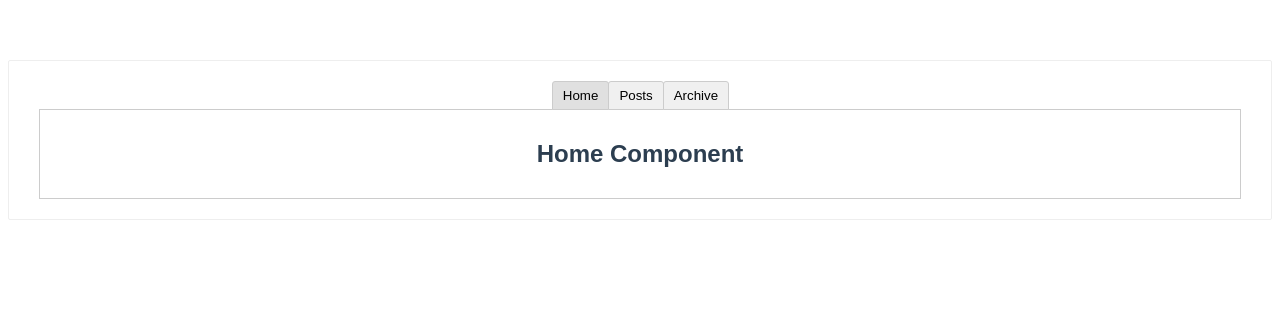
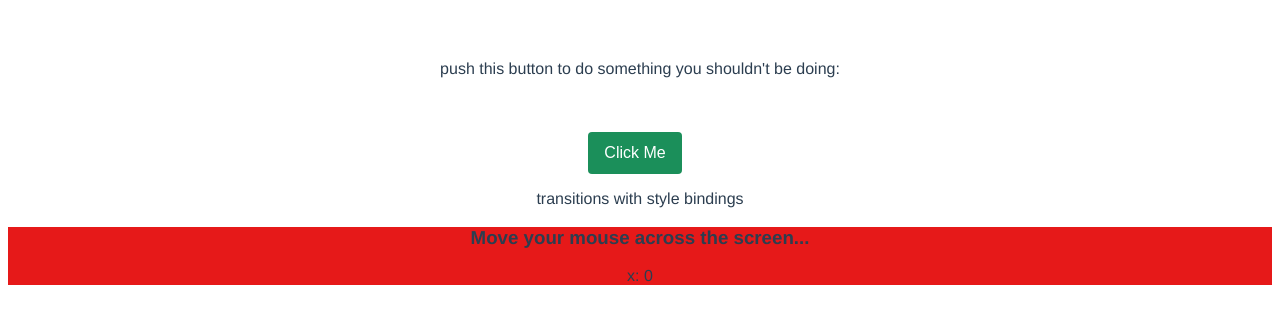
Before and after one commit to UyCode/vue3, a Vue app: page / in a window 1280 px wide. Shown: the top 324 px of the page. Built offline with nearby package versions, Linux system fonts and the light colour scheme.

Commit message:
feat(Transitions and Animation): css animation support

```diff
--- a/src/App.vue
+++ b/src/App.vue
@@ -1,15 +1,14 @@
 <template>
 	<div id="app">
-		<dynamic-component></dynamic-component>
+		<shake-button></shake-button>
 	</div>
 </template>
 
 <script>
-	import DynamicComponent from "./components/DynamicComponent";
-
+	import ShakeButton from "./components/ShakeButton";
 	export default {
 		components: {
-			DynamicComponent
+			ShakeButton,
 		},
 		data() {
 			return {
--- /dev/null
+++ b/src/components/ShakeButton.vue
@@ -0,0 +1,104 @@
+<template>
+    <div>
+        <p>push this button to do something you shouldn't be doing:</p>
+        <br/>
+        <div :class="{shake: noActivated}">
+            <button @click="noActivated = true">Click Me</button>
+            <span v-if="noActivated">Oh no!</span>
+        </div>
+
+        <p>transitions with style bindings</p>
+        <div @mousemove="xCoordinate"
+             :style="{backgroundColor: `hsl(${x}, 80%, 50%)`}"
+             class="movearea"
+        >
+            <h3>Move your mouse across the screen...</h3>
+            <p>x: {{x}}</p>
+        </div>
+    </div>
+</template>
+
+<script>
+    export default {
+        name: "ShackButton",
+        data() {
+            return {
+                noActivated: false,
+                x: 0,
+            }
+        },
+        methods:{
+            xCoordinate(e){
+                this.x = e.clientX + e.clientY;
+            }
+        }
+
+    }
+</script>
+
+<style scoped>
+    .shake {
+        animation: shake 0.82s cubic-bezier(0.36, 0.07, 0.19, 0.97) both;
+        transform: translate3d(0, 0, 0);
+        backface-visibility: hidden;
+        perspective: 1000px;
+    }
+
+    @keyframes shake {
+        10%, 90% {
+            transform: translate3d(-1px, 0, 0);
+        }
+
+        20%, 80% {
+            transform: translate3d(2px, 0, 0);
+        }
+
+        30%, 50%, 70% {
+            transform: translate3d(-4px, 0, 0);
+        }
+
+        40%, 60% {
+            transform: translate3d(4px, 0, 0);
+        }
+    }
+
+    body {
+        margin: 30px;
+        perspective: 1000px;
+        backface-visibility: hidden;
+        transform: translateZ(0);
+    }
+
+    button {
+        background: #1b8f5a;
+        border-radius: 4px;
+        display: inline-block;
+        border: none;
+        padding: 0.75rem 1rem;
+        margin: 20px 10px 0 0;
+        text-decoration: none;
+        color: #ffffff;
+        font-family: sans-serif;
+        font-size: 1rem;
+        cursor: pointer;
+        text-align: center;
+        -webkit-appearance: none;
+        -moz-appearance: none;
+        transition: background 0.25s ease-in;
+    }
+
+    button:focus {
+        outline: 1px dashed #fff;
+        outline-offset: -3px;
+    }
+
+    button:hover{
+        background: #3eaf7c;
+        /* applied to the hover state, so this transition will be applied when a hover is triggered */
+        transition: background 0.35s ease-out;
+    }
+
+    .movearea{
+        transition: 0.2s background-color ease;
+    }
+</style>
```
Also changed, not shown: src/components/BaseInput.vue (added, +26 -0 lines).
